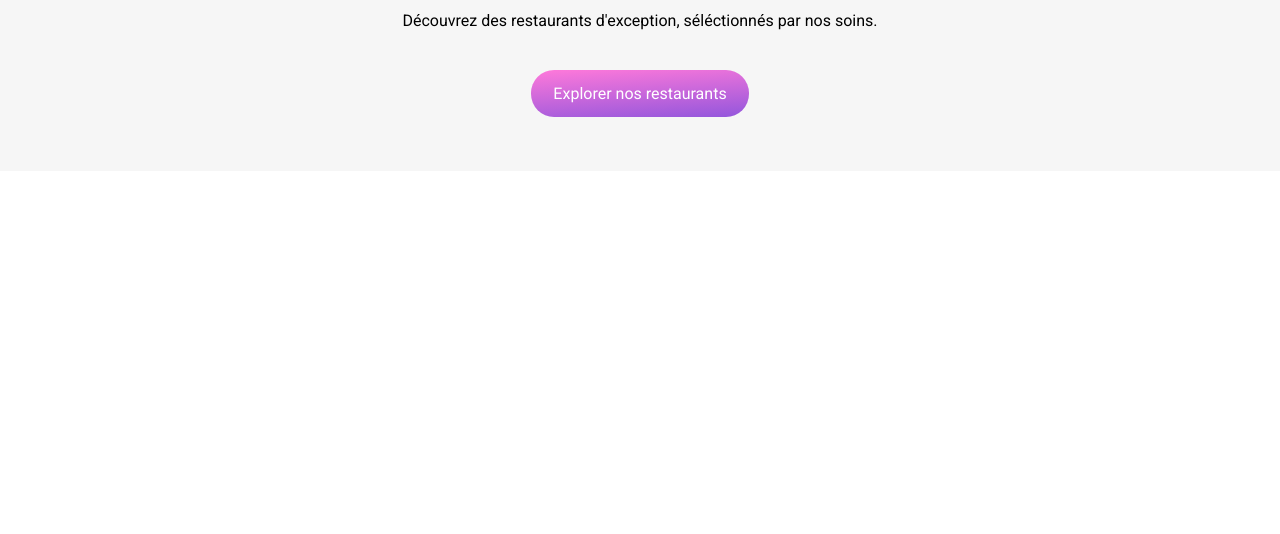
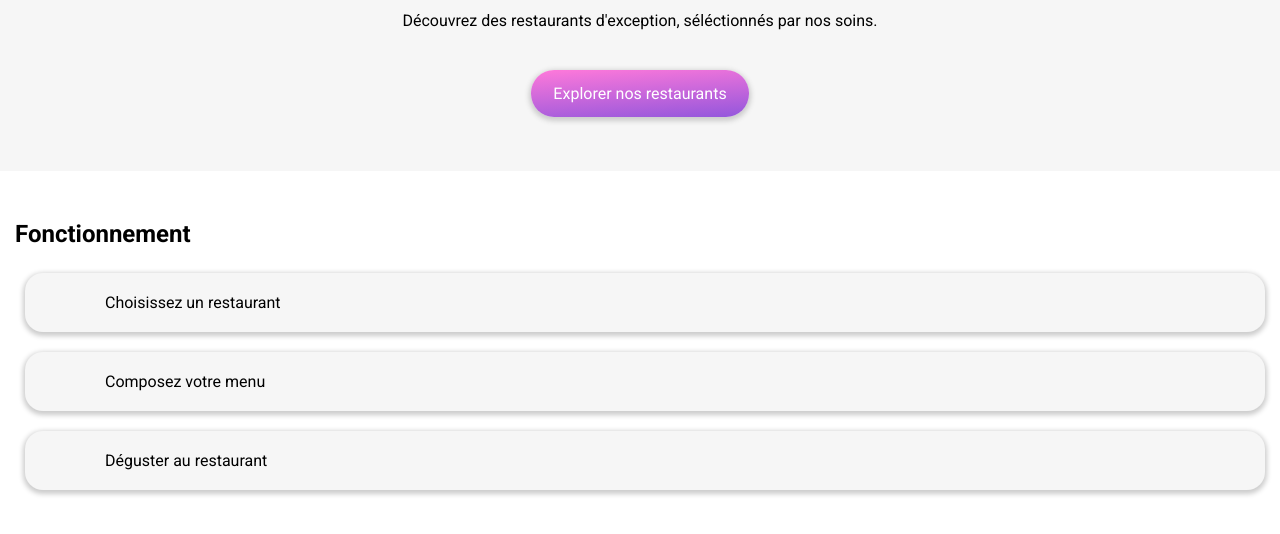
Before and after one commit to DamienPinna/ohmyfood_v2, a website: page index.html in a window 1280 px wide. Shown: the part 198-732 px from the top of the page. Drawn offline with Linux system fonts and the light colour scheme; a web font is replaced by a local one.

Commit message:
ajout des étapes du fonctionnement

```diff
--- a/design/sass/_variables.scss
+++ b/design/sass/_variables.scss
@@ -4,10 +4,14 @@ $primary-color: #9356dc;
 $secondary-color: #ff79da;
 $tertiary-color: #99e2d0;
 
-$background-light: rgb(246, 246, 246);
-$background-dark: rgb(234, 234, 234);
+$background-grey-light: rgb(246, 246, 246);
+$background-grey-dark: rgb(234, 234, 234);
+$background-purple-light: rgb(245, 237, 255);
 
 // FONTS
 
 $font-family-roboto: "Roboto", sans-serif;
 $font-family-shrikhand: "Shrikhand", cursive;
+
+// BOX-SHADOW
+$box-shadow: 0px 2px 5px 2px #ccc;
--- a/design/sass/style.scss
+++ b/design/sass/style.scss
@@ -24,6 +24,9 @@ body {
 
 // COMMUN
 h1,
+h2,
+h3,
+ol,
 p {
   font-family: $font-family-roboto;
 }
@@ -32,12 +35,17 @@ a {
   text-decoration: none;
 }
 
+ol {
+  list-style-type: none;
+}
+
 .btn {
   font-family: $font-family-roboto;
   padding: 1.4rem 2.2rem;
   border-radius: 23px;
   background: linear-gradient(176deg, $secondary-color, $primary-color);
   color: #fff;
+  box-shadow: $box-shadow;
 }
 
 // HEADER
@@ -55,7 +63,7 @@ header {
 
 aside {
   padding: 1.5rem 0;
-  background-color: $background-dark;
+  background-color: $background-grey-dark;
   box-shadow: inset 0px 11px 8px -10px #ccc;
 
   .icone-map {
@@ -75,7 +83,7 @@ aside {
 
 .hero-header {
   padding: 4.9rem 4rem;
-  background-color: $background-light;
+  background-color: $background-grey-light;
   text-align: center;
 
   h1 {
@@ -95,3 +103,25 @@ aside {
     }
   }
 }
+
+// FONCTIONNEMENT
+
+.fonctionnement {
+  margin: 4.9rem 1.5rem;
+
+  h2 {
+    margin-bottom: 2.5rem;
+  }
+
+  ol {
+    margin-left: 1rem;
+
+    li {
+      padding: 2rem 0 2rem 8rem;
+      margin-bottom: 2rem;
+      border-radius: 18px;
+      background-color: $background-grey-light;
+      box-shadow: $box-shadow;
+    }
+  }
+}
--- a/index.html
+++ b/index.html
@@ -27,5 +27,13 @@
             <a href="#">Explorer nos restaurants</a>
          </span>
       </section>
+      <section class="fonctionnement">
+         <h2>Fonctionnement</h2>
+         <ol>
+            <li>Choisissez un restaurant</li>
+            <li>Composez votre menu</li>
+            <li>Déguster au restaurant</li>
+         </ol>
+      </section>
    </body>
 </html>
```
Also changed, not shown: design/css/style.css, 1 other file. Lines whose indentation alone changed are shown as unchanged.
